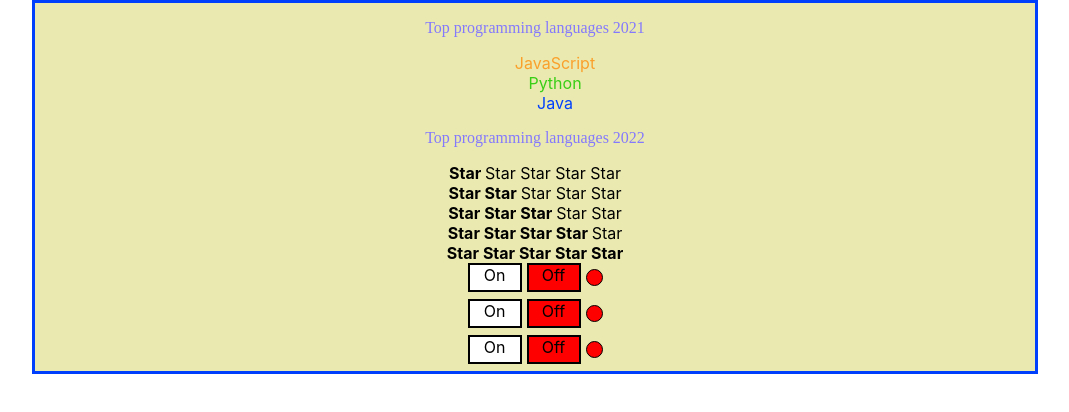
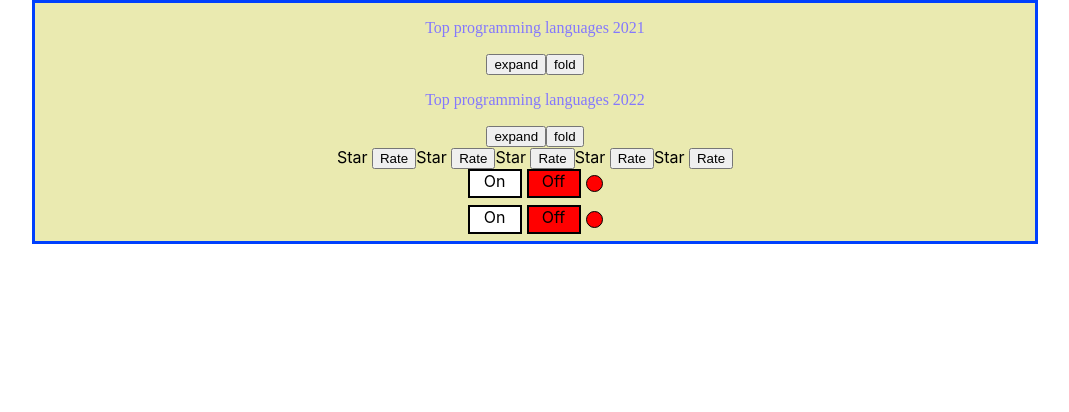
Before and after one commit to romchesko-pazzi/playlist-of-react-ts, a React (Create React App) app: page / in a window 1280 px wide. Shown: the top 412 px of the page, without its empty margins (105-1174 px from the left). Built offline with nearby package versions, Linux system fonts and the light colour scheme.

Commit message:
refactor: add hook "useState"

```diff
--- a/src/App.tsx
+++ b/src/App.tsx
@@ -7,14 +7,9 @@
 function App() {
     return (
         <div className={"main"}>
-            <Article titleValue={"Top programming languages 2021"} collapsed={true}/>
-            <Article titleValue={"Top programming languages 2022"} collapsed={false}/>
-            <Rating value={1}/>
-            <Rating value={2}/>
-            <Rating value={3}/>
-            <Rating value={4}/>
-            <Rating value={5}/>
-            <OnOff/>
+            <Article titleValue={"Top programming languages 2021"}/>
+            <Article titleValue={"Top programming languages 2022"}/>
+            <Rating/>
             <OnOff/>
             <OnOff/>
         </div>
--- a/src/components/Article.tsx
+++ b/src/components/Article.tsx
@@ -1,17 +1,22 @@
-import React from "react";
+import React, {useState} from "react";
 import {ArticleTitle} from "./ArticleTitle";
 import {ArticleBody} from "./ArticleBody";
 
 type ArticlePropsType = {
     titleValue: string;
-    collapsed: boolean;
+    // collapsed: boolean;
 }
 
 const Article = (props: ArticlePropsType) => {
+
+    let [collapsed,setTog] = useState(false)
+
     return (
         <div>
             <ArticleTitle title={props.titleValue}/>
-            {props.collapsed && <ArticleBody/>}
+            <button onClick={()=> setTog(true)}>expand</button>
+            <button onClick={()=> setTog(false)}>fold</button>
+            {collapsed && <ArticleBody/>}
         </div>
     )
 }
--- a/src/components/OnOff.tsx
+++ b/src/components/OnOff.tsx
@@ -3,9 +3,6 @@
 export const OnOff = () => {
 
 let [on, setOn] = useState(false)
-
-
-
 
     const onStyle = {
         border: "black 2px solid",
--- a/src/components/Rating.tsx
+++ b/src/components/Rating.tsx
@@ -1,19 +1,27 @@
-import React from "react";
-import Star from "./Star";
-
-type RatingPropsType = {
-    value: 0 | 1 | 2 | 3 | 4 | 5;
-}
+import React, {useState} from "react";
+import {Star} from "./Star";
 
 
-export const Rating = (props: RatingPropsType) => {
+export const Rating = () => {
+
+    let [show, setShow] = useState(0)
+
+    let array = [
+        {star: 0, value: 1},
+        {star: 1, value: 2},
+        {star: 2, value: 3},
+        {star: 3, value: 4},
+        {star: 4, value: 5},
+    ]
     return (
         <div>
-            <Star bolded={props.value > 0}/>
-            <Star bolded={props.value > 1}/>
-            <Star bolded={props.value > 2}/>
-            <Star bolded={props.value > 3}/>
-            <Star bolded={props.value > 4}/>
+            {array.map(m => {
+                return (<>
+                        <Star bolded={show > m.star}/>
+                        <button onClick={() => setShow(m.value)}>Rate</button>
+                    </>
+                )
+            })}
         </div>
     )
 }
--- a/src/components/Star.tsx
+++ b/src/components/Star.tsx
@@ -5,12 +5,10 @@
 }
 
 
-const Star = (props: StarPropsType) => {
+export const Star = (props: StarPropsType) => {
     if (props.bolded) {
         return <span><b>Star </b></span>
     } else {
         return <span>Star </span>
     }
 }
-
-export default Star;
```
Also changed, not shown: src/components/ArticleTitle.tsx (+7 -7 lines).
